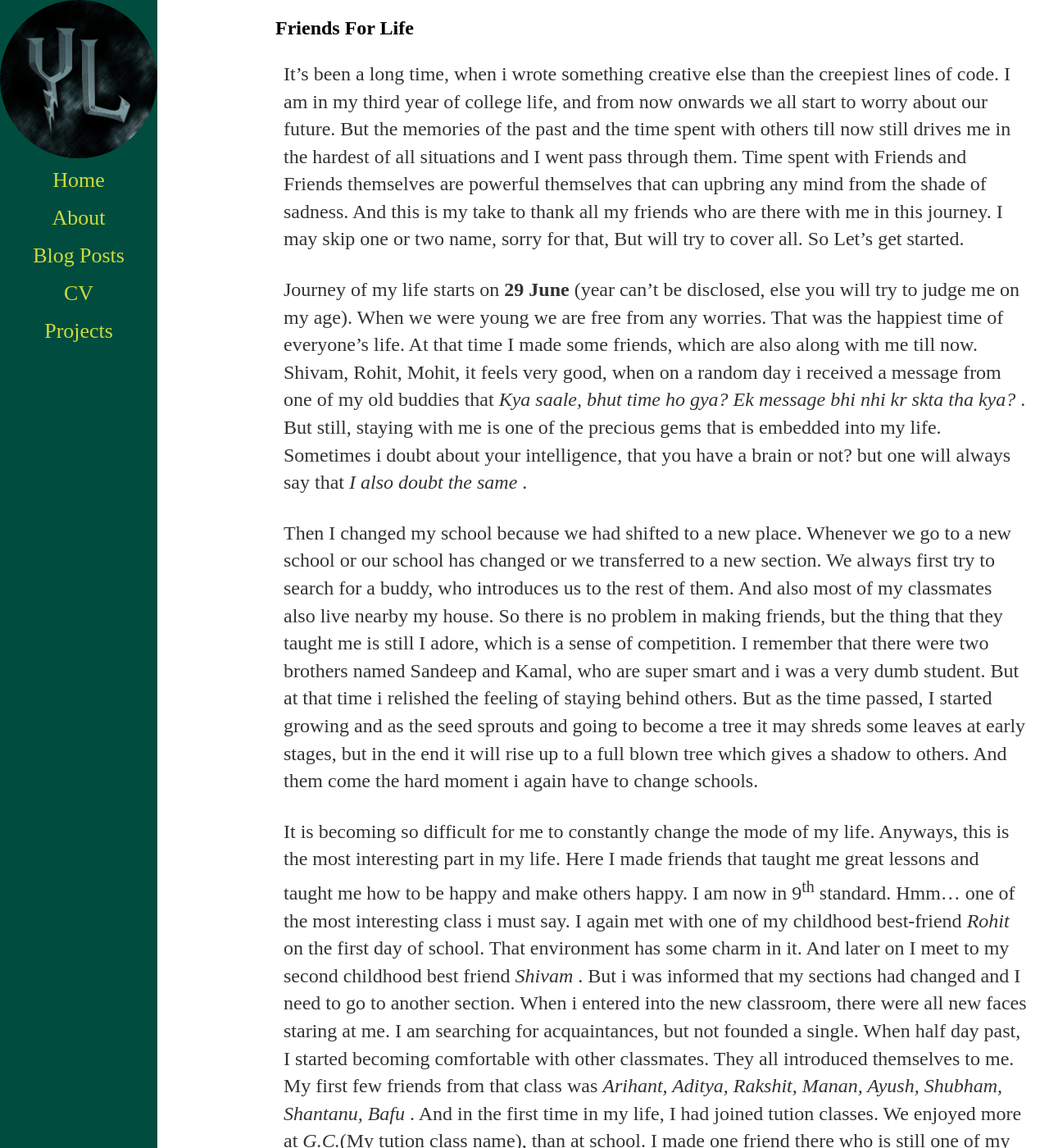
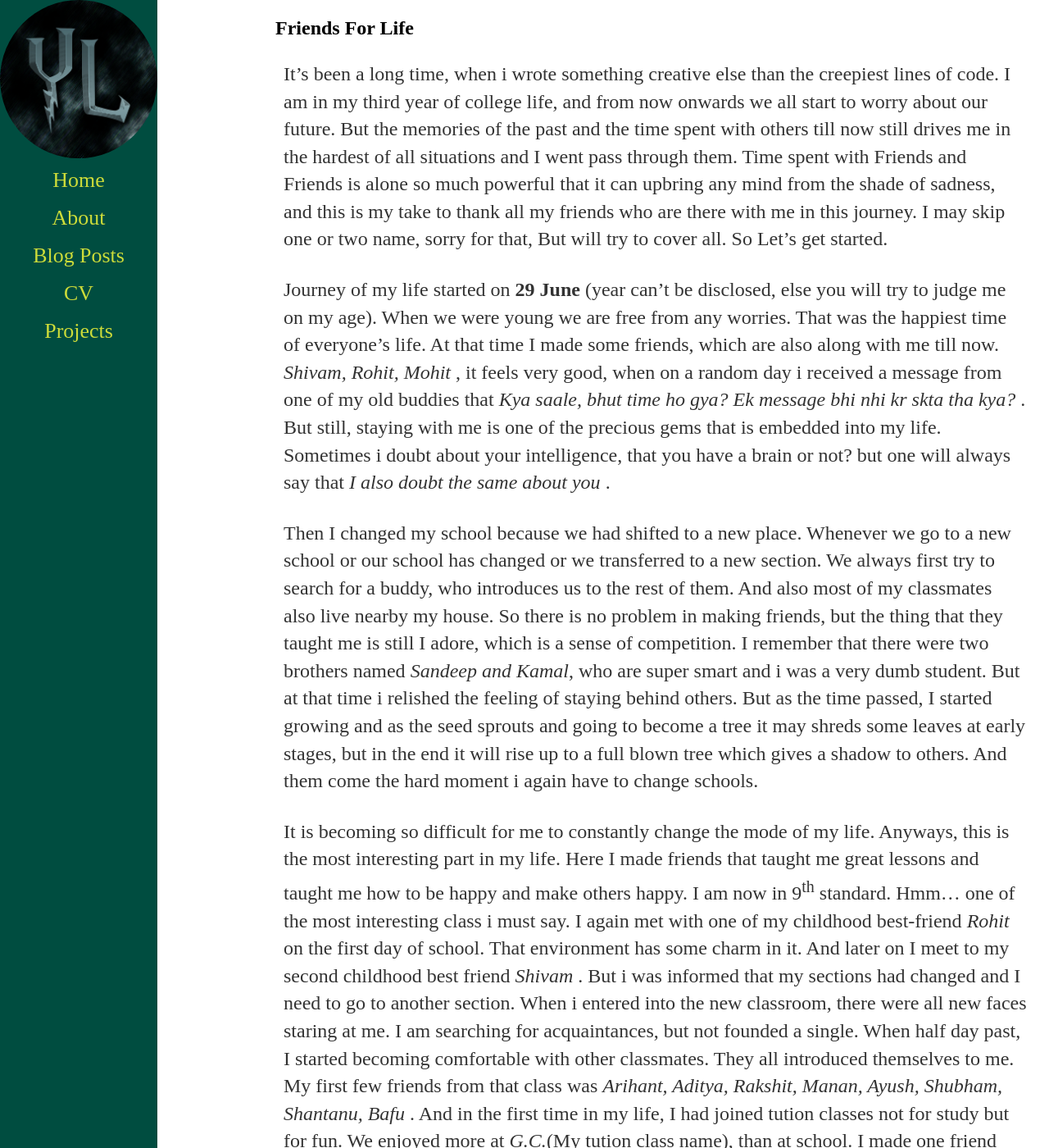
Before and after one commit to chetanya-shrimali/yashLadha.github.io, a Jekyll site: the page built from _posts/2017-05-18-Journey-of-my-life.md, in a window 1280 px wide and 1400 px high. Shown: the whole window at 82% size. Built offline with Jekyll 4.4.1, drawn with Linux system fonts in a browser that asks for light colours; nearby versions of some CDN libraries; comment, search, counter and statistics services are not loaded; some of the changed text lies outside the part shown.

Commit message:
chore: Minor Changes

```diff
--- a/_posts/2017-05-18-Journey-of-my-life.md
+++ b/_posts/2017-05-18-Journey-of-my-life.md
@@ -8,21 +8,21 @@ comments: true
 It's been a long time, when i wrote something creative else than the creepiest lines of code. I am in my third
 year of college life, and from now onwards we all start to worry about our future. But the memories of the past and the time spent
 with others till now still drives me in the hardest of all situations and I went pass through them. Time spent with
-Friends and Friends themselves are powerful themselves that can upbring any mind from the shade of sadness. And this is
+Friends and Friends is alone so much powerful that it can upbring any mind from the shade of sadness, and this is
 my take to thank all my friends who are there with me in this journey. I may skip one or two name, sorry for that, But will
 try to cover all. So Let's get started.
 
-Journey of my life starts on **29 June** (year can't be disclosed, else you will try to judge me on my age).
+Journey of my life started on **29 June** (year can't be disclosed, else you will try to judge me on my age).
 When we were young we are free from any worries. That was the happiest time of everyone's life. At that time I made some
-friends, which are also along with me till now. Shivam, Rohit, Mohit, it feels very good, when on a random day i received a
+friends, which are also along with me till now. *Shivam, Rohit, Mohit* , it feels very good, when on a random day i received a
 message from one of my old buddies that *Kya saale, bhut time ho gya? Ek message bhi nhi kr skta tha kya?* . But still, staying
 with me is one of the precious gems that is embedded into my life. Sometimes i doubt about your intelligence, that you have
-a brain or not? but one will always say that *I also doubt the same* .
+a brain or not? but one will always say that *I also doubt the same about you* .
 
 Then I changed my school because we had shifted to a new place. Whenever we go to a new school or our school has changed or
 we transferred to a new section. We always first try to search for a buddy, who introduces us to the rest of them. And also
 most of my classmates also live nearby my house. So there is no problem in making friends, but the thing that they taught me
-is still I adore, which is a sense of competition. I remember that there were two brothers named Sandeep and Kamal, who are
+is still I adore, which is a sense of competition. I remember that there were two brothers named *Sandeep and Kamal*, who are
 super smart and i was a very dumb student. But at that time i relished the feeling of staying behind others. But as the time
 passed, I started growing and as the seed sprouts and going to become a tree it may shreds some leaves at early stages, but in the
 end it will rise up to a full blown tree which gives a shadow to others. And them come the hard moment i again have to change schools.
@@ -34,16 +34,16 @@ day of school. That environment has some charm in it. And later on I meet to my
 But i was informed that my sections had changed and I need to go to another section. When i entered into the new classroom, there
 were all new faces staring at me. I am searching for acquaintances, but not founded a single. When half day past, I started becoming
 comfortable with other classmates. They all introduced themselves to me. My first few friends from that class was *Arihant, Aditya, Rakshit,*
-*Manan, Ayush, Shubham, Shantanu, Bafu* . And in the first time in my life, I had joined tution classes. We enjoyed more at *G.C.*(My tution class name), than
-at school. I made one friend there who is still one of my partners in crime *Sparsh*. He is a guy who is there for me every time i
+*Manan, Ayush, Shubham, Shantanu, Bafu* . And in the first time in my life, I had joined tution classes not for study but for fun.
+We enjoyed more at *G.C.*(My tution class name), than at school. I made one friend there who is still one of my partners in crime *Sparsh*. He is a guy who is there for me every time i
 have asked to him. And in all the fun of going to school and having fun at coaching. We forgot that we are now in 10<sup>th</sup> standard.
 And this phase truly changed the plot. This time i am having that same old and best pack from the previous (*Rakshit, Manan, Shantanu a.k.a Bobby*)year but all shuffled up. I met
 some new faces (*Sidhi, Amisha, Shakshi, Muskan*). Those faces turned to become friends in no time, and not only friends, they became an intrinsic part of my life.
 
 I always remember that when i came from school, i stay at my house for only an hour and used to go to place of my friends. We played
 there, we studied there, we laughed there, we made memories there. And i still remember i almost everyday (exaggeration) goes to
-one of my friend's house to see and just talk to her. When i talk to her, it is the best feeling that i can experience and sitting behind
-me was the partner in my crime's. I shared almost everything to them and they were more like anything to me till now. There may be less
+one of my friend house to see and just talk to her. When i talk to her, it is the best feeling that i can experience and sitting behind
+me was the partner in my crime's. I shared almost everything to them and they were more like everything to me till now. There may be less
 conversation between us, but still you all will remain friends for my whole life. **Do You?**
 
 And as i see this post is stretching too long, my take on friends at my college will be in my next post... till them **Be happy and make others Happy**
```
